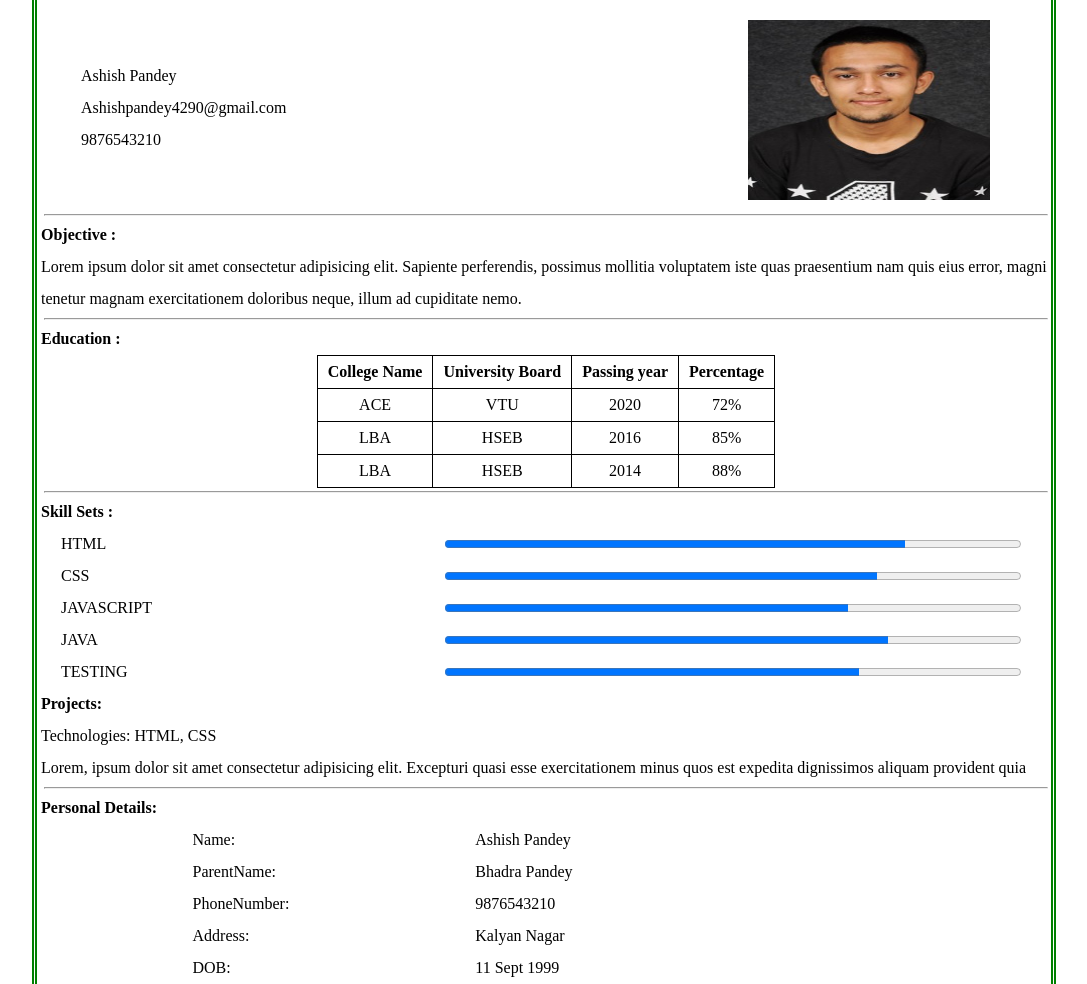
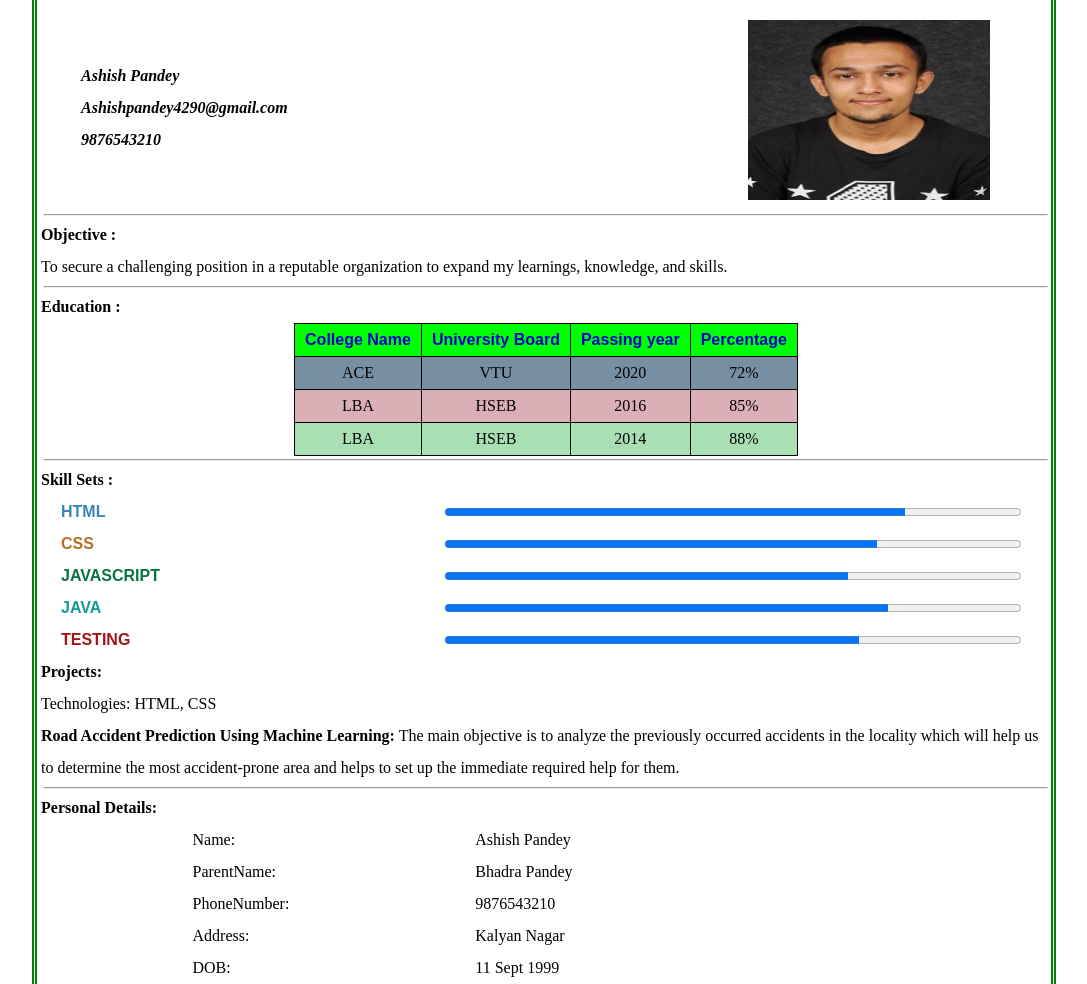
Before and after one commit to AshishPandey75/Portfolio_Project, a plain HTML site: page index.html in a window 1280 px wide. Shown: the whole page, without its empty margins (96-1183 px from the left). Drawn offline with Linux system fonts and the light colour scheme.

Commit message:
#changes

```diff
--- a/index.html
+++ b/index.html
@@ -16,9 +16,9 @@
                 <!-- name email phone -->
                 <div class="aboutself">
                     <ul class="listing-order">
-                        <li>Ashish Pandey</li>
-                        <li>Ashishpandey4290@gmail.com</li>
-                        <li>9876543210</li>
+                        <li><b><i>Ashish Pandey</i></b></li>
+                        <li><b><i>Ashishpandey4290@gmail.com</i></b></li>
+                        <li><b><i>9876543210</i></b></li>
                     </ul>
                </div>
                <!-- photo -->
@@ -39,7 +39,7 @@
                     <h4>Objective :</h4>
                  </div>
                 <div class="paragraph">
-                    <p>Lorem ipsum dolor sit amet consectetur adipisicing elit. Sapiente perferendis, possimus mollitia voluptatem iste quas praesentium nam quis eius error, magni tenetur magnam exercitationem doloribus neque, illum ad cupiditate nemo.</p>
+                    <p>To secure a challenging position in a reputable organization to expand my learnings, knowledge, and skills.</p>
                 </div>
             </div>
             <!-- objective ends -->
@@ -61,19 +61,19 @@
                             <th>Passing year</th>
                             <th>Percentage</th>
                         </tr>
-                        <tr>
+                        <tr class="row1">
                             <td>ACE</td>
                             <td>VTU</td>
                             <td>2020</td>
                             <td>72%</td>
                         </tr>
-                        <tr>
+                        <tr class="row2">
                             <td>LBA</td>
                             <td>HSEB</td>
                             <td>2016</td>
                             <td>85%</td>
                         </tr>
-                        <tr>
+                        <tr class="row3">
                             <td>LBA</td>
                             <td>HSEB</td>
                             <td>2014</td>
@@ -95,31 +95,31 @@
                     </div>
                     <div class="skills">
                         <div class="lang">
-                            <div>HTML</div>
+                            <div style="color: rgb(54, 134, 187); font-weight: 700; font-family:sans-serif;">HTML</div>
                             <div>
                                 <progress class="progressbar" max="100" value="80"></progress>
                             </div>
                         </div>
                         <div class="lang">
-                            <div>CSS</div>
+                            <div style="color: rgb(177, 114, 38); font-weight: 700; font-family:sans-serif;">CSS</div>
                             <div>
                                 <progress class="progressbar" max="100" value="75"></progress>
                             </div>
                         </div>
                         <div class="lang">
-                            <div>JAVASCRIPT</div>
+                            <div style="color: rgb(6, 116, 70); font-weight: 700; font-family:sans-serif;">JAVASCRIPT</div>
                             <div>
                                 <progress class="progressbar" max="100" value="70"></progress>
                             </div>
                         </div>
                         <div class="lang">
-                            <div>JAVA</div>
+                            <div style="color: rgb(20, 153, 153); font-weight: 700; font-family:sans-serif;">JAVA</div>
                             <div>
                                 <progress class="progressbar" max="100" value="77"></progress>
                             </div>
                         </div>
                         <div class="lang">
-                            <div>TESTING</div>
+                            <div style="color: rgb(161, 22, 22); font-weight: 700; font-family:sans-serif;">TESTING</div>
                             <div>
                                 <progress class="progressbar" max="100" value="72"></progress>
                             </div>
@@ -138,7 +138,7 @@
                             <p>Technologies: HTML, CSS</p>
                         </div>
                         <div>
-                            <p>Lorem, ipsum dolor sit amet consectetur adipisicing elit. Excepturi quasi esse exercitationem minus quos est expedita dignissimos aliquam provident quia</p>
+                            <p><b>Road Accident Prediction Using Machine Learning:</b> The main objective is to analyze the previously occurred accidents in the locality which will help us to determine the most accident-prone area and helps to set up the immediate required help for them. </p>
                         </div>
                     </div>
                 </div>
--- a/style.css
+++ b/style.css
@@ -94,3 +94,47 @@ tr td{
    text-align: center;
    border-radius: 8px;
 }
+.listing-order:hover{
+    background-color:hotpink;
+    border-radius: 15px;
+    width: 40%;
+    text-align: center;
+    color: #170080;
+}
+th{
+    background-color: lime;
+    color: mediumblue;
+    font-family: sans-serif;
+    font-weight: 700;
+}
+.row1{
+    background-color: rgb(118, 143, 163);
+}
+.row2{
+    background-color: rgb(219, 175, 182);
+}
+.row3{
+    background-color: rgb(169, 224, 179);
+}
+.img-adjust:hover{
+    border-radius: 10px;
+    transition: width 2s, height 2s, transform 2s;
+    width: 80%;
+    height: 180px;
+    transform: rotate(360deg);
+}
+.personal-details:hover{
+    background-color: red;
+    animation-name: example;
+    animation-duration: 4s;
+    text-align: center;
+    border-radius: 10px;
+}
+@keyframes example {
+    0%   {background-color: red;}
+    20%  {background-color: yellow;}
+    40%  {background-color: blue;;}
+    60%  {background-color: rgb(22, 230, 91);}
+    80%  {background-color: rgb(14, 148, 238);}
+    100% {background-color: green;}
+  }
```
